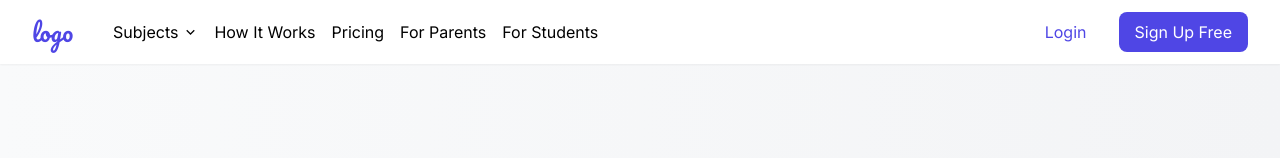
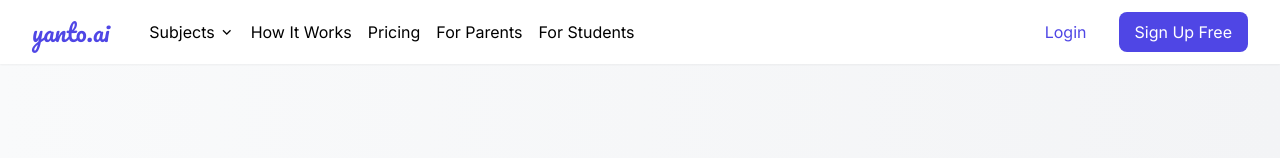
Before and after one commit to jsstnow/Yantokssss, a plain HTML site: page index.html in a window 1280 px wide. Shown: the top 158 px of the page. Drawn offline with nearby package versions, Linux system fonts and the light colour scheme.

Commit message:
Update index.html

```diff
--- a/index.html
+++ b/index.html
@@ -49,7 +49,7 @@ body { font-family: 'Inter', sans-serif; }
 <div class="max-w-7xl mx-auto px-4 sm:px-6 lg:px-8">
 <div class="flex justify-between items-center h-16">
 <div class="flex items-center">
-<span class="text-2xl font-['Pacifico'] text-primary">logo</span>
+<span class="text-2xl font-['Pacifico'] text-primary">yanto.ai</span>
 <div class="hidden md:flex ml-10 space-x-4">
 <div class="relative group">
 <button class="nav-link flex items-center">
```
